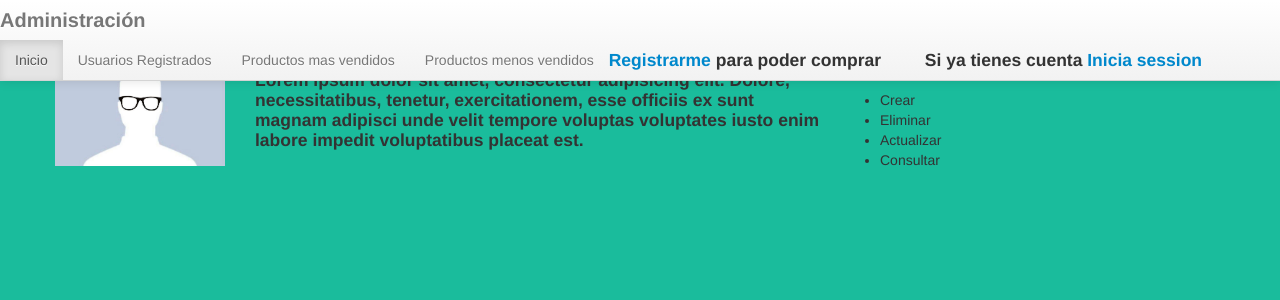
After one commit to aircrack/Tienda-redes, a PHP site: page /admin/profile.php in a window 1280 px wide. The commit adds this page. Shown: the top 300 px of the page. Run offline with PHP 8.4, Linux system fonts and the light colour scheme.

Commit message:
Profile.php y consultas de productos

```diff
--- /dev/null
+++ b/admin/profile.php
@@ -0,0 +1,84 @@
+<?php
+session_start();
+include("../conexion.php");
+?>
+<!doctype html>
+<html lang="en">
+<head>
+	<meta charset="UTF-8">
+	<title>Perfil</title>
+     <link rel="stylesheet" href="../css/bootstrap.css">
+	 <link rel="stylesheet" href="../css/bootstrap.min.css">
+         <link rel="stylesheet" href="../css/bootstrap-responsive.css">
+         <link rel="stylesheet" href="../css/bootstrap-responsive.min.css">
+        <link rel="stylesheet" href="../css/main.css">
+        <script src="../js/vendor/modernizr-2.6.2-respond-1.1.0.min.js"></script>
+        <script src="../js/bootstrap.js"></script>
+        <script src="../js/jquery-1.8.3.min.js"></script>
+        <style>
+        body  {
+  background: #1abc9c;
+}</style>
+</head>
+<body>
+
+	<div class="navbar navbar-fixed-top">
+  <div class="navbar-inner">
+    <a class="brand"> <strong>Administración</strong></a>
+    <ul class="nav">
+    <li  class="active"><a href="../index.php">Inicio</a></li>
+      <li><a href="index.php#registrados" >Usuarios Registrados</a></li>
+      <li><a href="index.php#mas" >Productos mas vendidos</a></li>
+      <li><a href="index.php#menos" >Productos menos vendidos</a></li>
+      <li>
+    <?php
+  if(isset($_POST['nombre'])){
+    ?>
+    <div class="codrops-header" align="center">
+  <h4><p><strong><?php echo $_POST['nombre']; ?></strong> &nbsp &nbsp &nbsp &nbsp <strong>¿No eres tu?  </strong><a href="../cerrar.php">Cerrar session</a> </p></h4>
+    </div>
+    <?php
+  }else{
+    if(isset($_SESSION['nombre'])){
+      ?>
+  <div class="codrops-header" align="center">
+  <h4><p> <strong> <?php echo $_SESSION['nombre']; ?></strong>   &nbsp &nbsp &nbsp &nbsp <strong>  </strong><a href="../cerrar.php">Cerrar session</a> </p></h4>
+    </div>
+      <?
+    }else{
+    ?>
+  <div class="codrops-header">
+    <h4><p><a href="../index.php#registraruser">Registrarme</a> para poder comprar &nbsp &nbsp &nbsp &nbsp  Si ya tienes cuenta <a href="../index.php#iniciosession">Inicia session</a></P></h4>
+    </div>
+    <?php
+    }
+  }
+?></li>
+    </ul>
+  </div>
+</div>
+<br><br><br>
+
+<div class="container">
+	<div class="row">
+		<div class="span2">
+		<img src="../imagenes/admin1.jpg" alt="">
+
+		</div>
+				<div class="span6"><h4>Lorem ipsum dolor sit amet, consectetur adipisicing elit. Dolore, necessitatibus, tenetur, exercitationem, esse officiis ex sunt magnam adipisci unde velit tempore voluptas voluptates iusto enim labore impedit voluptatibus placeat est.</h4></div>
+				<div class="span2">
+					<p>Permisos
+					</p>
+					<ul>
+						<li>Crear</li>
+						<li>Eliminar</li>
+						<li>Actualizar</li>
+						<li>Consultar</li>
+					</ul>
+				</div>
+	</div>
+</div>
+
+
+</body>
+</html>
```
Also changed, not shown: admin/index.php (+80 -11 lines), index.php (+8 -2 lines).
